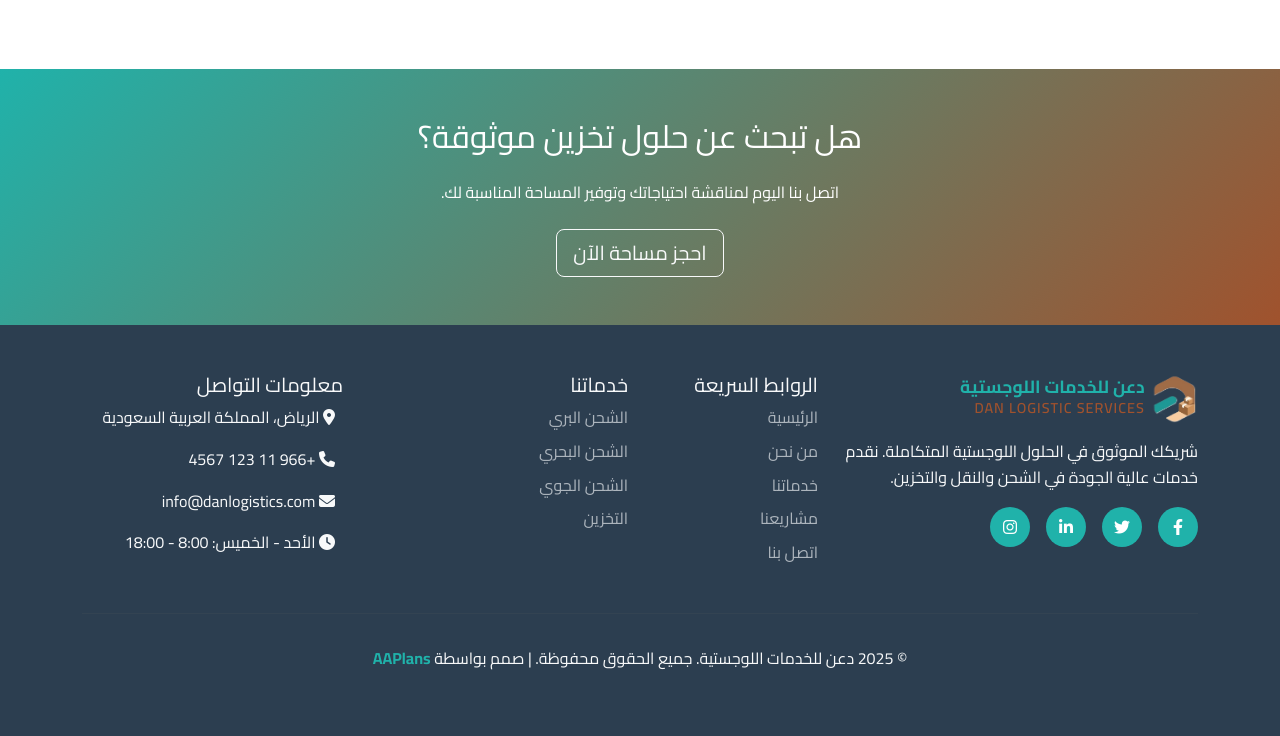
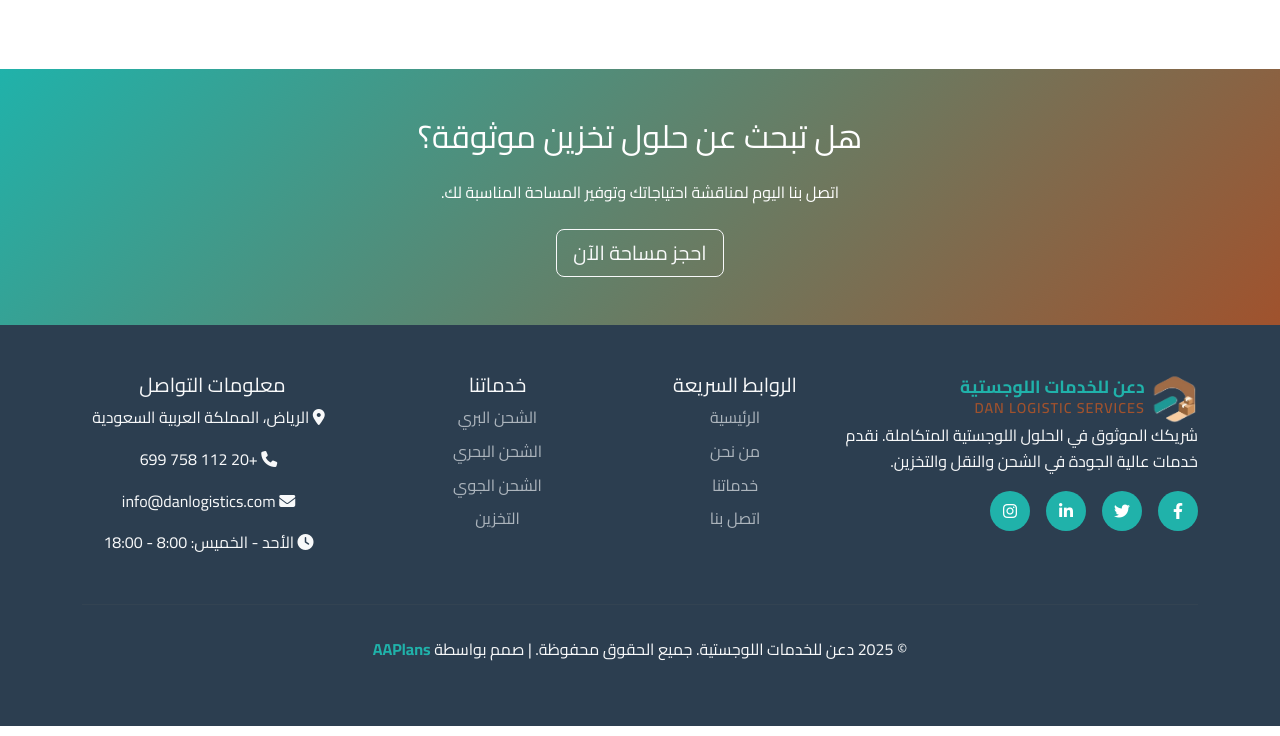
Before and after one commit to khaled-hassan1/dan-logistics-website, a website built with Vite: page warehousing.html in a window 1280 px wide. Shown: the part 1055-1791 px from the top of the page. Built offline with nearby package versions, Linux system fonts and the light colour scheme.

Commit message:
Edit Footer

```diff
--- a/warehousing.html
+++ b/warehousing.html
@@ -144,26 +144,27 @@
         </div>
     </section>
 
-    <footer class="footer-section bg-dark text-light py-5">
+    <!-- Footer -->
+    <footer class="footer-section bg-dark text-light py-5 ">
         <div class="container">
             <div class="row">
                 <div class="col-lg-4">
                     <div class="footer-brand">
-                        <div class="logo-container mb-3">
+                        <div class="logo-container d-flex justify-content-center justify-content-lg-start">
                             <a class="navbar-brand" href="index.html">
                                 <div class="logo-container">
                                     <img src="img\logo.png" alt="logo">
-
-                                    <div class="logo-text">
+                                    <div class="logo-text text-center text-lg-end">
                                         <span class="brand-ar">دعن للخدمات اللوجستية</span>
                                         <span class="brand-en">DAN LOGISTIC SERVICES</span>
                                     </div>
                                 </div>
                             </a>
                         </div>
-                        <p>شريكك الموثوق في الحلول اللوجستية المتكاملة. نقدم خدمات عالية الجودة في الشحن والنقل
+                        <p class="text-center text-lg-end">شريكك الموثوق في الحلول اللوجستية المتكاملة. نقدم خدمات عالية
+                            الجودة في الشحن والنقل
                             والتخزين.</p>
-                        <div class="social-links">
+                        <div class="social-links d-flex justify-content-center justify-content-lg-start">
                             <a href="#" class="social-link"><i class="fab fa-facebook-f"></i></a>
                             <a href="#" class="social-link"><i class="fab fa-twitter"></i></a>
                             <a href="#" class="social-link"><i class="fab fa-linkedin-in"></i></a>
@@ -172,18 +173,17 @@
                     </div>
                 </div>
 
-                <div class="col-lg-2">
+                <div class="col-lg-2 text-center">
                     <h5>الروابط السريعة</h5>
                     <ul class="footer-links">
                         <li><a href="index.html">الرئيسية</a></li>
                         <li><a href="about.html">من نحن</a></li>
                         <li><a href="services.html">خدماتنا</a></li>
-                        <li><a href="projects.html">مشاريعنا</a></li>
                         <li><a href="contact.html">اتصل بنا</a></li>
                     </ul>
                 </div>
 
-                <div class="col-lg-3">
+                <div class="col-lg-3 text-center">
                     <h5>خدماتنا</h5>
                     <ul class="footer-links">
                         <li><a href="land-shipping.html">الشحن البري</a></li>
@@ -193,11 +193,11 @@
                     </ul>
                 </div>
 
-                <div class="col-lg-3">
+                <div class="col-lg-3 text-center">
                     <h5>معلومات التواصل</h5>
                     <div class="contact-info">
                         <p><i class="fas fa-map-marker-alt me-2"></i> الرياض، المملكة العربية السعودية</p>
-                        <p><i class="fas fa-phone me-2"></i> +966 11 123 4567</p>
+                        <p><i class="fas fa-phone me-2"></i> +20 112 758 699</p>
                         <p><i class="fas fa-envelope me-2"></i> info@danlogistics.com</p>
                         <p><i class="fas fa-clock me-2"></i> الأحد - الخميس: 8:00 - 18:00</p>
                     </div>
```
Also changed, not shown: about.html (+12 -10 lines), air-shipping.html (+13 -11 lines), contact.html (+13 -11 lines), land-shipping.html (+14 -11 lines), sea-shipping.html (+15 -12 lines), services.html (+14 -12 lines).
